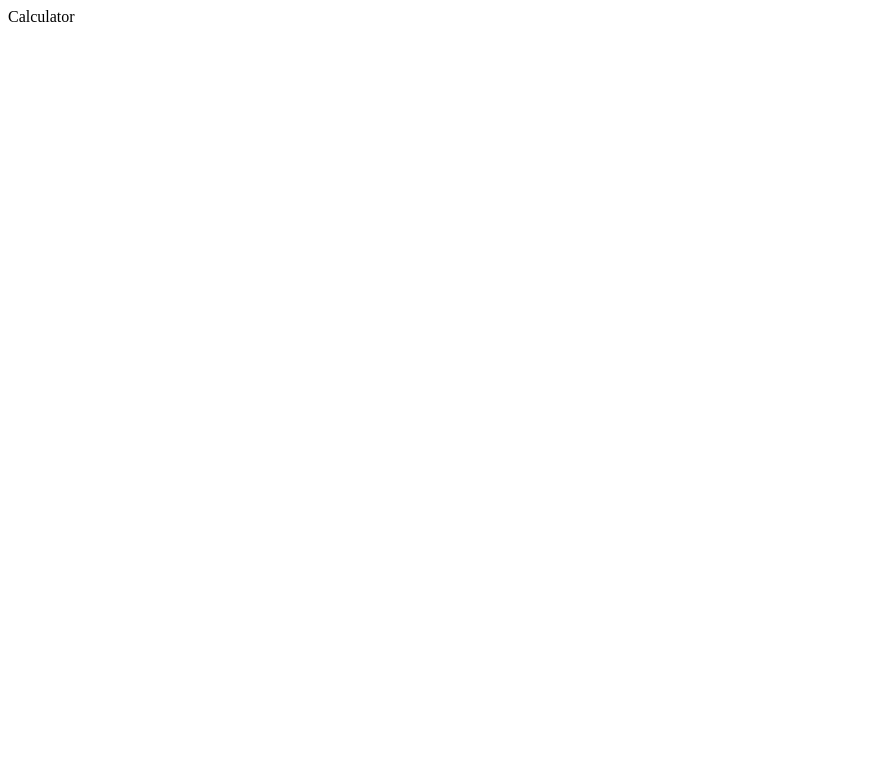
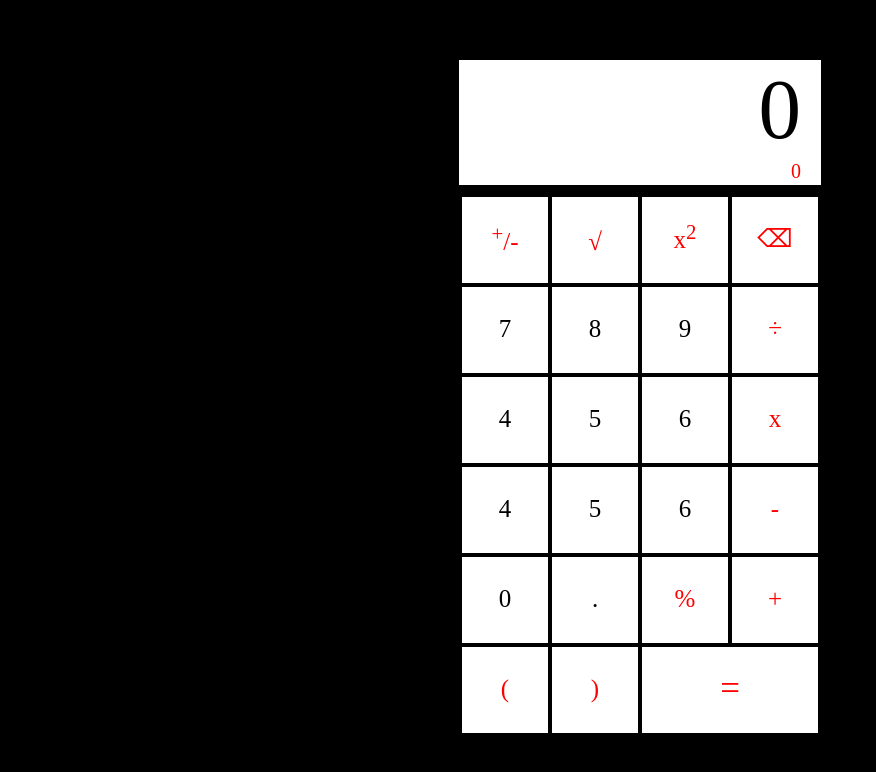
Before and after one commit to matiasgo/calculator, a plain HTML site: page calculator.html in a window 1280 px wide. Shown: the whole page, without its empty margins (0-876 px from the left). Drawn offline with Linux system fonts and the light colour scheme.

Commit message:
finalized calculator layout and styling

```diff
--- a/calculator.html
+++ b/calculator.html
@@ -4,7 +4,35 @@
         <link rel='stylesheet' href='styles.css'>
 	</head>
 	<body>
-		Calculator
+		<div id='calculator'>
+			<div id='display'>0</div>
+			<div id='working'>0</div>
+			<div id='container'>
+				<div class="operators" id="negate"><sup>+</sup>/-</div>
+				<div class="operators" id="sqrt">&#8730</div>
+				<div class="operators" id="squared">x<sup>2</sup></div>
+				<div class="operators" id="delete">&#9003</div>
+				<div class="buttons" id="7">7</div>
+				<div class="buttons" id="8">8</div>
+				<div class="buttons" id="9">9</div>
+				<div class="operators" id="divide">&#247</div>
+				<div class="buttons" id='4'>4</div>
+				<div class="buttons" id="5">5</div>
+				<div class="buttons" id="6">6</div>
+				<div class="operators" id="times">x</div>
+				<div class="buttons" id='1'>4</div>
+				<div class="buttons" id="2">5</div>
+				<div class="buttons" id="3">6</div>
+				<div class="operators" id="minus">-</div>
+				<div class="buttons" id="0">0</div>
+				<div class="buttons" id="decimal">.</div>
+				<div class="operators" id="%">%</div>
+				<div class="operators" id="plus">+</div>
+				<div class="operators" id="open">(</div>
+				<div class="operators" id="close">)</div>
+				<div class="operators" id="equals">=</div>
+			</div>
+		</div>
 	</body>
 	<script type="text/javascript"></script>
 </html>
--- a/styles.css
+++ b/styles.css
@@ -0,0 +1,84 @@
+body {
+	background-color: black;
+}
+
+#calculator {
+	width: 380px;
+	margin: 50px auto;
+	padding-top: 10px;
+	background-color: black;
+	padding-bottom: 1px;
+}
+
+#display {
+	width: 90%;
+	height: 100px;
+	margin-top: 10px;
+	margin: auto;
+	background-color: white;
+	font-size: 85px;
+	text-align: right;
+	padding-right: 20px;
+}
+
+#working {
+	width: 90%;
+	height: 25px;
+	margin: auto;
+	padding: 10px auto;
+	background-color: white;
+	font-size: 20px;
+	text-align: right;
+	padding-right: 20px;
+	color: red;
+}
+
+#container {
+	display: flex;
+	flex-wrap: wrap;
+	margin: 10px;
+	padding: auto;
+}
+
+.buttons {
+	width: 86px;
+	height: 86px;
+	background-color: white;
+	margin: 2px;
+	text-align: center;
+	padding: auto;
+	line-height: 84px;
+	font-size: 25px;
+}
+
+.operators {
+	width: 86px;
+	height: 86px;
+	background-color: white;
+	margin: 2px;
+	text-align: center;
+	padding: auto;
+	line-height: 84px;
+	font-size: 25px;
+	color: red;
+}
+
+#equals {
+	flex-basis: 176px;
+}
+
+#squared {
+	line-height: 70px;
+}
+
+#sqrt {
+	line-height: 90px;
+}
+
+#negate {
+	line-height: 75px;
+}
+
+#equals {
+	font-size: 35px;
+}
```
